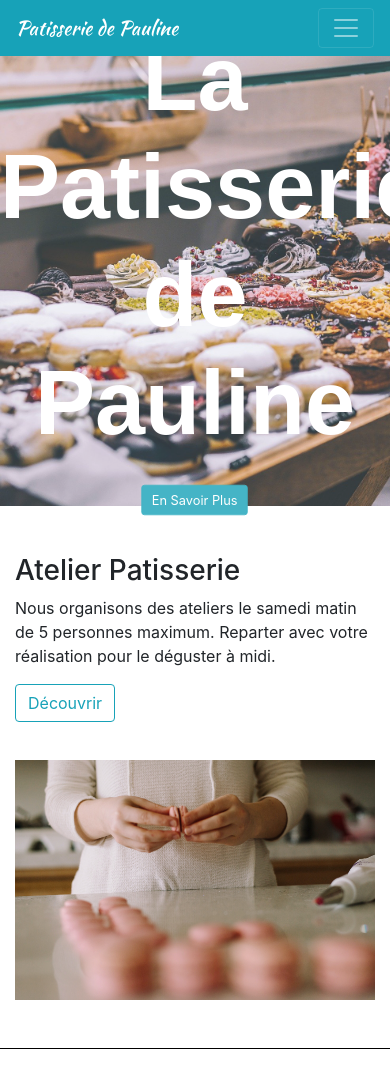
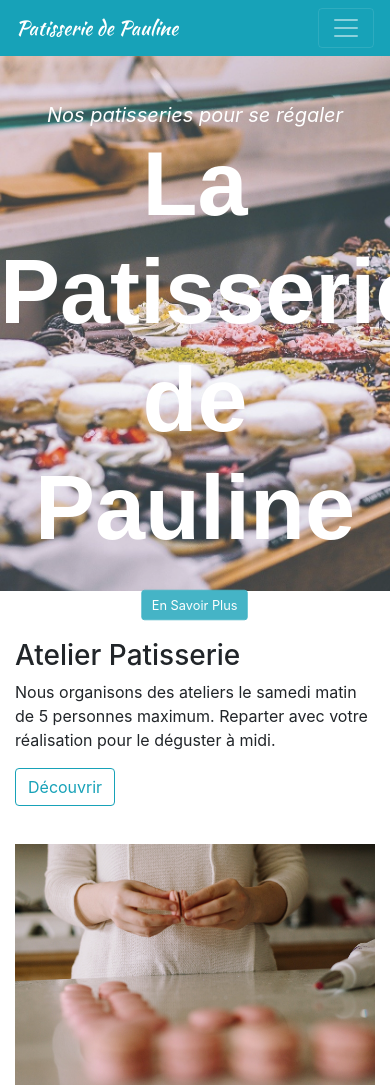
Before and after one commit to linepau31/La-Patisserie-de-Pauline_Bootstrap, a plain HTML site: page index.html in a window 390 px wide. Shown: the top 1085 px of the page. Drawn offline with nearby package versions, Linux system fonts and the light colour scheme.

Commit message:
ModifResponsive

```diff
--- a/style.css
+++ b/style.css
@@ -45,7 +45,7 @@ header {
     font-weight: 700;
 }
 
-/* Trois Desserts*/
+/*************** Trois Desserts *****************/
 
 #home-desserts {
     padding-top: 100px;
@@ -53,7 +53,7 @@ header {
     border-top: 1px solid black;
 }
 
-/*Call to action*/
+/********** Parallax *************/
 
 #start {
     position: relative;
@@ -87,38 +87,78 @@ header {
 
 /*MEDIA QUERIES*/
 
+@media screen and (max-width: 900px) {
+    .text-intro {
+        padding-top: 100px;
+    }
+
+    .preTxt {
+        font-size: 50px;
+    }
+
+    h1 {
+        font-size: 35px;
+    }
+}
+
 @media screen and (max-width: 768px) {
     header {
-        height: 60vh;
+        height: 70vh;
     }
+
     .text-intro {
-        padding-top: 10px;
+        padding-top: 100px;
     }
+
+    .preTxt {
+        font-size: 40px;
+    }
+
+    h1 {
+        font-size: 30px;
+    }
+}
+
+@media screen and (max-width: 575px) {
+    header {
+        height: 70vh;
+    }
+
+    .text-intro {
+        padding-top: 100px;
+    }
+
     .preTxt {
         font-size: 30px;
     }
+
     h1 {
-        font-size: 40px;
+        font-size: 30px;
     }
 }
 
 @media screen and (max-width: 500px) {
     .preTxt {
-        font-size: 10px;
-    }
-    h1 {
         font-size: 20px;
     }
+
+    h1 {
+        font-size: 30px;
+    }
+
     .text-intro a {
         transform: scale(0.8);
     }
+
     #home-icons {
         padding-top: 80px;
         padding-bottom: 60px;
     }
+
     #txtLaptop {
         padding-bottom: 30px;
     }
+
     #equipes {
         padding-bottom: 35px;
     }
```
